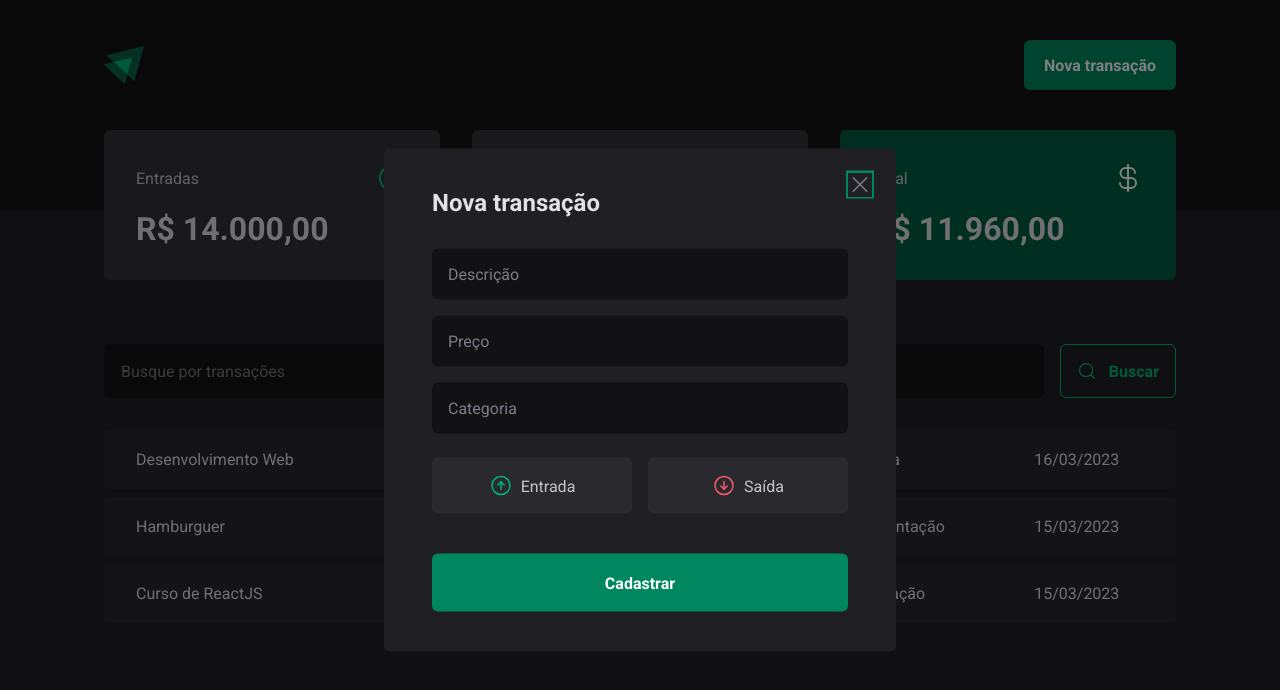
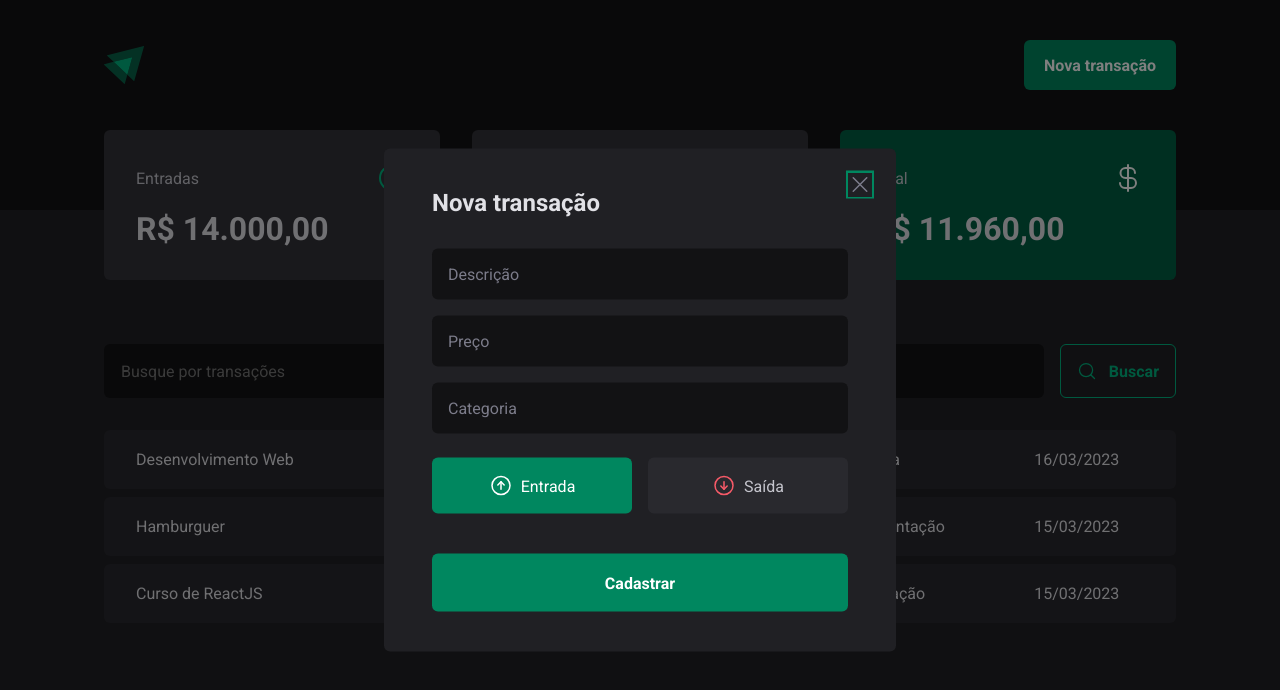
Before and after one commit to CaioScatolino/dt-money, a React (Vite) app: page / in a window 1280 px wide. Both pictures are taken after a click on the button "Nova transação". Shown: the top 690 px of the page. Built offline with nearby package versions, Linux system fonts and the light colour scheme; data requests are answered from the project's data file.

Commit message:
adicionando a função do search

```diff
--- a/src/components/NewTransactionModal/index.tsx
+++ b/src/components/NewTransactionModal/index.tsx
@@ -1,7 +1,7 @@
 import { zodResolver } from '@hookform/resolvers/zod'
 import * as Dialog from '@radix-ui/react-dialog'
 import { ArrowCircleDown, ArrowCircleUp, X } from 'phosphor-react'
-import { useForm } from 'react-hook-form'
+import { useForm, Controller } from 'react-hook-form'
 import * as z from 'zod'
 import {
   CloseButton,
@@ -15,18 +15,22 @@
   description: z.string(),
   price: z.number(),
   category: z.string(),
-  // type: z.enum(['income', 'outcome']),
+  type: z.enum(['income', 'outcome']),
 })
 
 type NewTransactionFormInputs = z.infer<typeof newTransactionFormSchema>
 
 export function NewTransactionModal() {
   const {
+    control,
     register,
     handleSubmit,
     formState: { isSubmitting },
   } = useForm<NewTransactionFormInputs>({
     resolver: zodResolver(newTransactionFormSchema),
+    defaultValues: {
+      type: 'income',
+    },
   })
 
   async function handleCreateNewTransaction(data: NewTransactionFormInputs) {
@@ -62,7 +66,16 @@
               {...register('category')}
             />
 
-            <TransactionType>
+            <Controller
+              control={control}
+              name="type"
+              render={({ field }) => {
+                console.log(field)
+                return (
+                  <TransactionType
+                    onValueChange={field.onChange}
+                    value={field.value}
+                  >
                     <TransactionTypeButton value="income" variant="income">
                       <ArrowCircleUp size={24} /> Entrada
                     </TransactionTypeButton>
@@ -70,6 +83,9 @@
                       <ArrowCircleDown size={24} /> Saída
                     </TransactionTypeButton>
                   </TransactionType>
+                )
+              }}
+            />
 
             <button type="submit" disabled={isSubmitting}>
               Cadastrar
--- a/src/contexts/TransactionsContext.tsx
+++ b/src/contexts/TransactionsContext.tsx
@@ -11,6 +11,7 @@
 
 interface TransactionContextType {
   transactions: TransactionsProps[]
+  fetchTransactions: (query?: string) => Promise<void>
 }
 
 interface TransactionsProviderProps {
@@ -21,18 +22,25 @@
 
 export function TransactionsProvider({ children }: TransactionsProviderProps) {
   const [transactions, setTransactions] = useState<TransactionsProps[]>([])
-  async function LoadTransactions() {
-    const response = await fetch('http://localhost:3000/transactions')
+
+  async function fetchTransactions(query?: string) {
+    const url = new URL('http://localhost:3000/transactions')
+
+    if (query) {
+      url.searchParams.append('q', query)
+    }
+
+    const response = await fetch(url)
     const data = await response.json()
 
     setTransactions(data)
   }
 
   useEffect(() => {
-    LoadTransactions()
+    fetchTransactions()
   }, [])
   return (
-    <TransactionContext.Provider value={{ transactions }}>
+    <TransactionContext.Provider value={{ transactions, fetchTransactions }}>
       {children}
     </TransactionContext.Provider>
   )
--- a/src/pages/Transactions/components/SearchForm/index.tsx
+++ b/src/pages/Transactions/components/SearchForm/index.tsx
@@ -3,6 +3,8 @@
 import { SearchFormContainer } from './style'
 import * as z from 'zod'
 import { zodResolver } from '@hookform/resolvers/zod'
+import { useContext } from 'react'
+import { TransactionContext } from '../../../../contexts/TransactionsContext'
 
 const searchFormSchema = z.object({
   query: z.string(),
@@ -11,6 +13,7 @@
 type SearchFormInputs = z.infer<typeof searchFormSchema>
 
 export function SearchForm() {
+  const { fetchTransactions } = useContext(TransactionContext)
   const {
     register,
     handleSubmit,
@@ -20,8 +23,7 @@
   })
 
   async function handleSearchTransaction(data: SearchFormInputs) {
-    await new Promise((resolve) => setTimeout(resolve, 2000))
-    console.log(data)
+    await fetchTransactions(data.query)
   }
 
   return (
```
Lines whose indentation alone changed are shown as unchanged.
